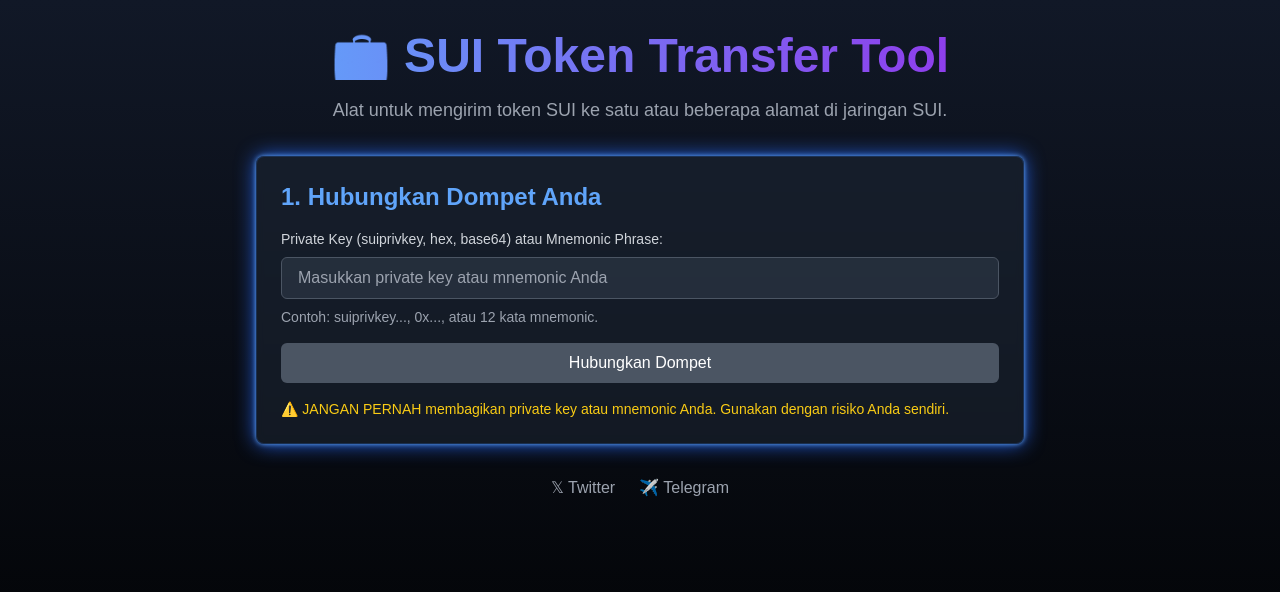
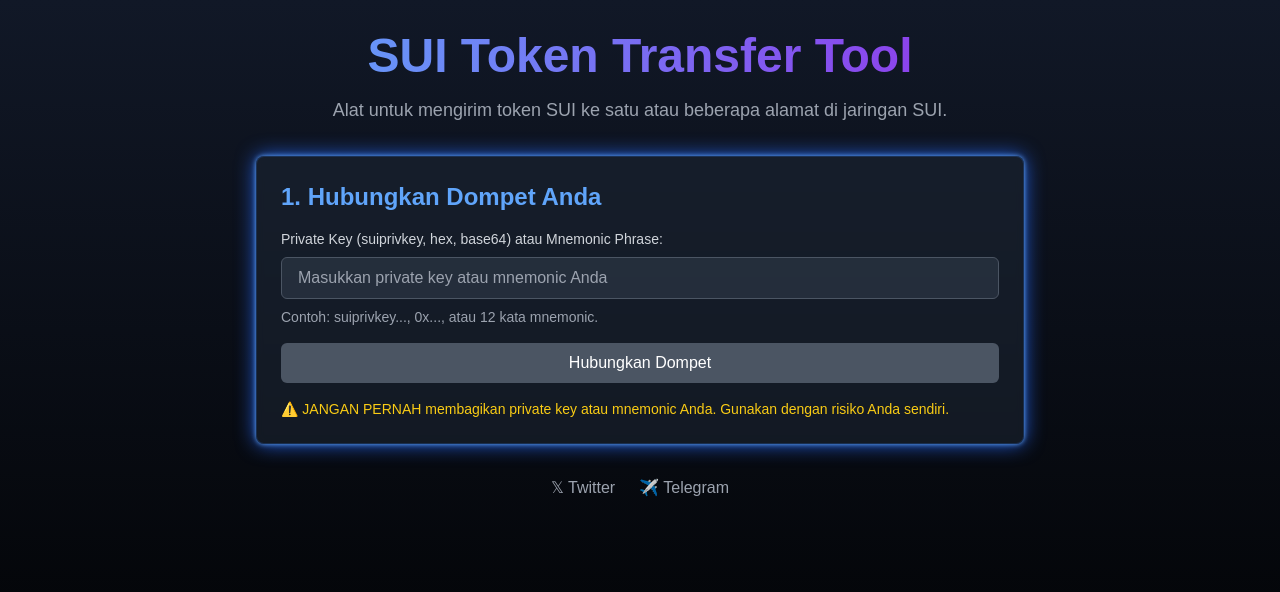
Before and after one commit to adekgemes/vitejs-vite-ewhf3bmk, a React (Vite) app: page / in a window 1280 px wide. Shown: the top 592 px of the page. Built offline with nearby package versions, Linux system fonts and the light colour scheme; a web font is replaced by a local one; what @mysten/sui.js would draw is missing.

Commit message:
Updated App.tsx

```diff
--- a/src/App.tsx
+++ b/src/App.tsx
@@ -252,7 +252,7 @@
     <div className="min-h-screen bg-gradient-to-b from-gray-900 to-black py-8 px-4">
       <div className="max-w-3xl mx-auto space-y-8">
         <header className="text-center">
-          <h1 className="text-5xl font-extrabold text-transparent bg-clip-text bg-gradient-to-r from-blue-400 to-purple-600 mb-4 font-sans">{SYMBOLS.wallet} SUI Token Transfer Tool</h1>
+          <h1 className="text-5xl font-extrabold text-transparent bg-clip-text bg-gradient-to-r from-blue-400 to-purple-600 mb-4 font-sans"> SUI Token Transfer Tool</h1>
           <p className="text-gray-400 text-lg">Alat untuk mengirim token SUI ke satu atau beberapa alamat di jaringan SUI.</p>
         </header>
 
```
